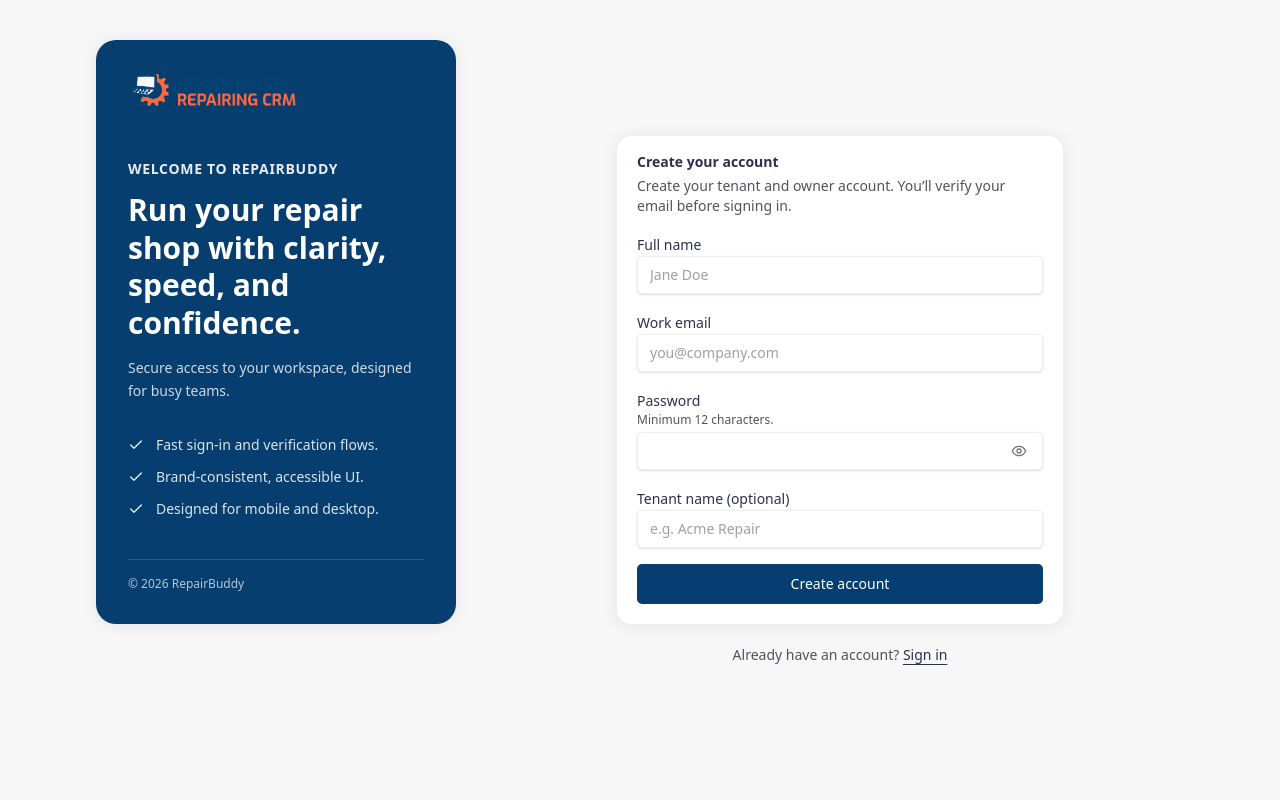
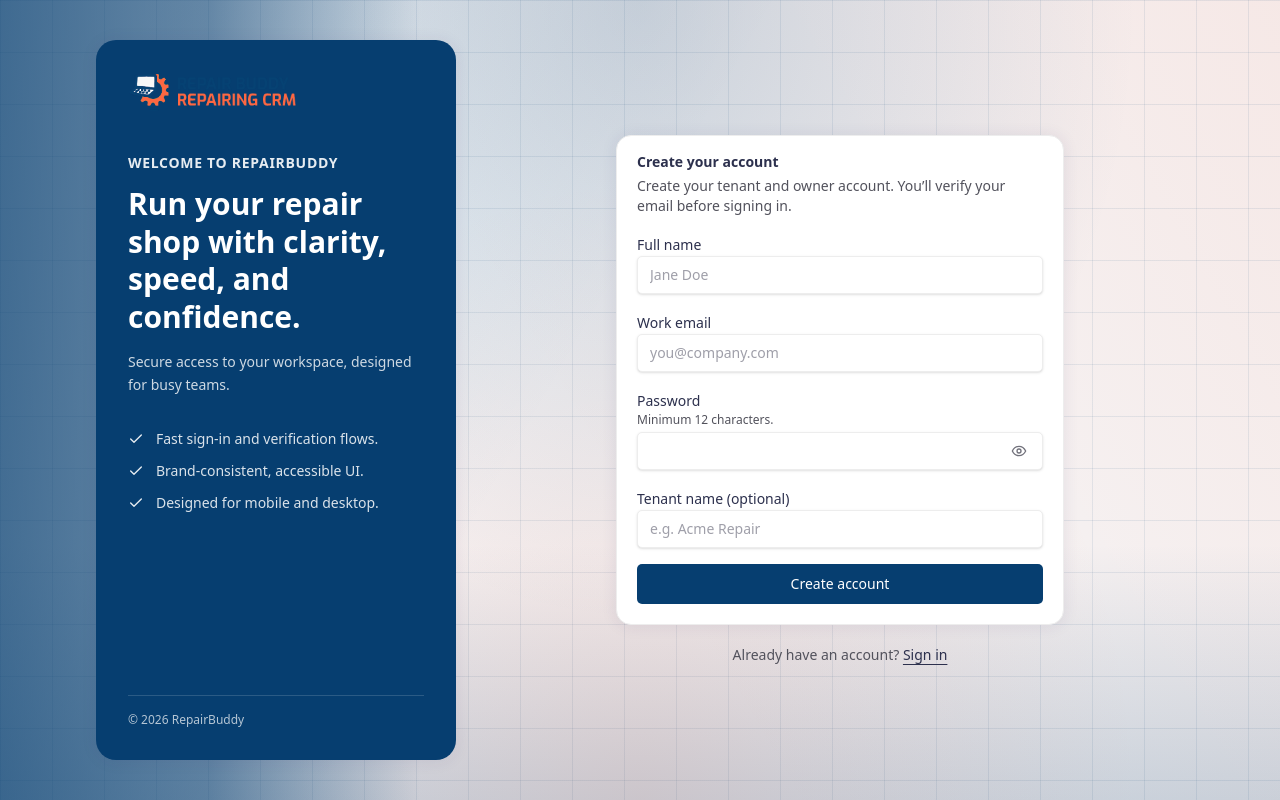
Before and after one commit to s-makina/repairbuddy-saas-conversion, a Next.js app in the folder frontend/: page /register in a window 1280 px wide. Built offline with nearby package versions, Linux system fonts and the light colour scheme; no server answers.

Commit message:
authentication pages set

```diff
--- a/frontend/src/components/auth/AuthLayout.tsx
+++ b/frontend/src/components/auth/AuthLayout.tsx
@@ -35,22 +35,30 @@ export function AuthLayout({
   footer?: React.ReactNode;
 }) {
   return (
-    <div className="relative min-h-screen overflow-hidden bg-[var(--rb-surface-muted)] text-[var(--rb-text)]">
+    <div className="relative min-h-screen overflow-hidden bg-[color:color-mix(in_srgb,var(--rb-blue),white_96%)] text-[var(--rb-text)]">
+      <div className="pointer-events-none absolute inset-0 z-0 bg-[linear-gradient(120deg,rgba(6,62,112,0.14),transparent_45%),linear-gradient(240deg,rgba(253,103,66,0.10),transparent_55%)]" />
       <div
         className={cn(
-          "pointer-events-none absolute inset-0 -z-10",
-          "bg-[radial-gradient(ellipse_at_top,rgba(6,62,112,0.16),transparent_55%),radial-gradient(ellipse_at_bottom,rgba(253,103,66,0.12),transparent_55%)]",
+          "pointer-events-none absolute inset-0 z-0 opacity-70",
+          "bg-[linear-gradient(to_right,rgba(6,62,112,0.12)_1px,transparent_1px),linear-gradient(to_bottom,rgba(6,62,112,0.12)_1px,transparent_1px)]",
+          "bg-[length:52px_52px]",
+        )}
+      />
+      <div
+        className={cn(
+          "pointer-events-none absolute inset-0 z-0",
+          "bg-[radial-gradient(ellipse_at_top,rgba(6,62,112,0.18),transparent_55%),radial-gradient(ellipse_at_bottom,rgba(253,103,66,0.14),transparent_55%)]",
         )}
       />
 
-      <div className="relative mx-auto flex min-h-screen w-full max-w-6xl items-stretch gap-10 px-4 py-10 lg:px-8">
+      <div className="relative z-10 mx-auto flex min-h-screen w-full max-w-6xl items-stretch gap-10 px-4 py-10 lg:px-8">
         <aside className="hidden w-[360px] flex-col justify-between lg:flex">
-          <div className="rounded-[var(--rb-radius-xl)] bg-[var(--rb-blue)] p-8 shadow-[var(--rb-shadow)]">
+          <div className="flex h-full flex-col rounded-[var(--rb-radius-xl)] bg-[var(--rb-blue)] p-8 shadow-[var(--rb-shadow)]">
             <Link href="/" className="inline-flex items-center gap-3">
               <Image alt="RepairBuddy" src="/brand/repair-buddy-logo.png" width={170} height={44} priority />
             </Link>
 
-            <div className="mt-10">
+            <div className="mt-10 flex-1">
               <div className="text-sm font-semibold uppercase tracking-wider text-white/90">
                 Welcome to RepairBuddy
               </div>
@@ -76,9 +84,10 @@ export function AuthLayout({
                 </div>
               </div>
 
-              <div className="mt-10 border-t border-white/15 pt-4 text-xs text-white/70">
-                © {new Date().getFullYear()} RepairBuddy
-              </div>
+            </div>
+
+            <div className="border-t border-white/15 pt-4 text-xs text-white/70">
+              © {new Date().getFullYear()} RepairBuddy
             </div>
           </div>
         </aside>
@@ -91,7 +100,7 @@ export function AuthLayout({
               </Link>
             </div>
 
-            <Card>
+            <Card className="bg-[color:color-mix(in_srgb,white,var(--rb-blue)_3%)]">
               <CardHeader>
                 <CardTitle className="text-base">{title}</CardTitle>
                 {description ? <CardDescription>{description}</CardDescription> : null}
@@ -104,8 +113,8 @@ export function AuthLayout({
         </div>
       </div>
 
-      <div className="pointer-events-none absolute inset-x-0 bottom-0 -z-10 h-64 bg-[linear-gradient(to_top,rgba(6,62,112,0.18),transparent)]" />
-      <div className="pointer-events-none absolute inset-y-0 left-0 -z-10 w-[420px] bg-[linear-gradient(to_right,rgba(6,62,112,0.72),rgba(6,62,112,0.55),transparent)]" />
+      <div className="pointer-events-none absolute inset-x-0 bottom-0 z-0 h-64 bg-[linear-gradient(to_top,rgba(6,62,112,0.18),transparent)]" />
+      <div className="pointer-events-none absolute inset-y-0 left-0 z-0 w-[420px] bg-[linear-gradient(to_right,rgba(6,62,112,0.72),rgba(6,62,112,0.55),transparent)]" />
     </div>
   );
 }
```
